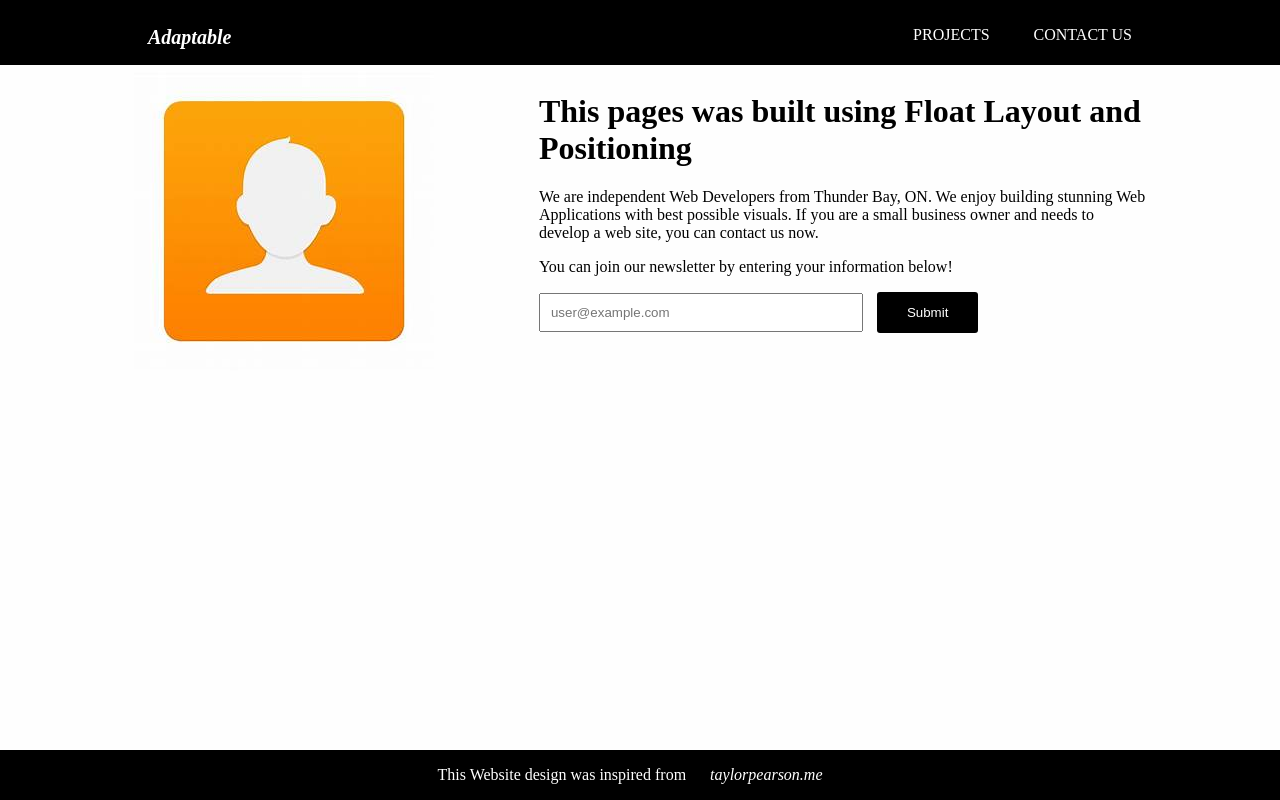
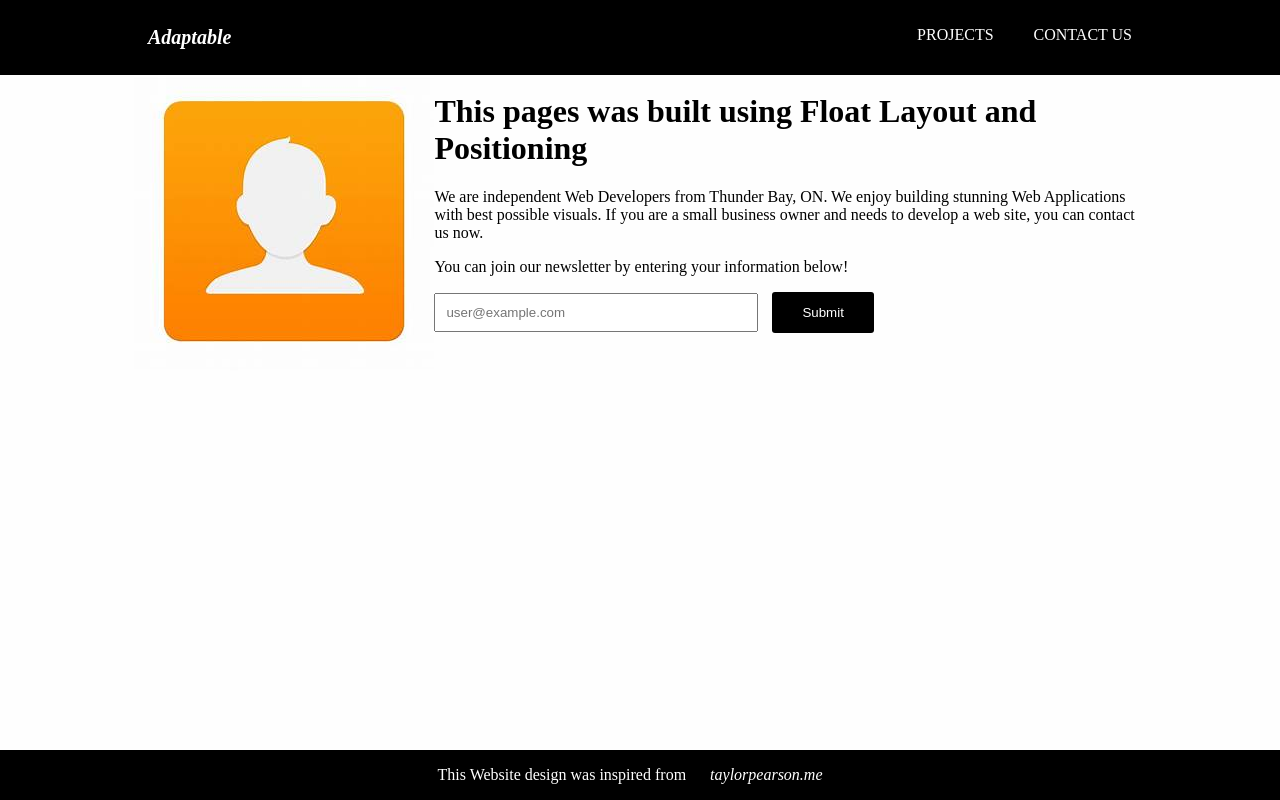
Before and after one commit to npatel17Confed/Group8-Lab6, a plain HTML site: page index.html in a window 1280 px wide. Drawn offline with Linux system fonts and the light colour scheme.

Commit message:
added flexbox  layout instead of float wherever possible

```diff
--- a/index.html
+++ b/index.html
@@ -19,7 +19,7 @@
 		</nav>
 	</header>
 
-	<div class="container">
+	<div class="container" id="container-flex">
 		<div class="content">
 			<h1>This pages was built using Float Layout and Positioning</h1>
 			<p>We are independent Web Developers from Thunder Bay, ON. We enjoy building stunning Web Applications with best possible visuals. If you are a small business owner and needs to develop a web site, you can contact us now.</p>
--- a/style.css
+++ b/style.css
@@ -16,22 +16,20 @@ nav {
 	margin: auto;
 	padding: 10px 0px;
 	vertical-align: baseline;
+	display: flex;
+}
+
+nav .right {
+	width: 100%;
 }
 
 nav .right ul {
 	list-style: none;
-}
-
-nav .right {
-	float: right;
-}
-
-nav .right ul li {
-	display: inline;
+	justify-content: flex-end;
+	display: flex;
 }
 
 nav .left {
-	float: left;
 	color: white;
 	text-decoration: none;
 }
@@ -54,12 +52,20 @@ nav a:hover {
 	color: black;
 }
 
-
 /* Container */
 .container {
 	padding: 5% 0;
 	width: 80%;
 	margin: auto;
+}
+
+#container-flex {
+	display: flex;
+	flex-direction: row-reverse;
+}
+
+.container .content {
+	width: 100%;
 }
 
 .container .project img {
@@ -68,19 +74,14 @@ nav a:hover {
 }
 
 .container .project {
-	clear: both;
+	display: flex;
+	justify-content: flex-start;
 	padding: 40px 0;
 }
 
 .container .project a {
-	float: left;
 	margin-right: 20px;
 	border: 1px solid black;
-}
-
-.container .content {
-	float: right;
-	width: 60%;
 }
 
 .container pre {
@@ -107,13 +108,13 @@ nav a:hover {
 }
 
 .container .info {
-	clear: both;
+	display: flex;
+	justify-content: flex-start;
 }
 
 .container .contact img {
 	height: 110px;
 	width: 110px;
-	float: left;
 	padding: 0 20px 20px 0;
 }
 
```
Also changed, not shown: images/p4.png (added).
